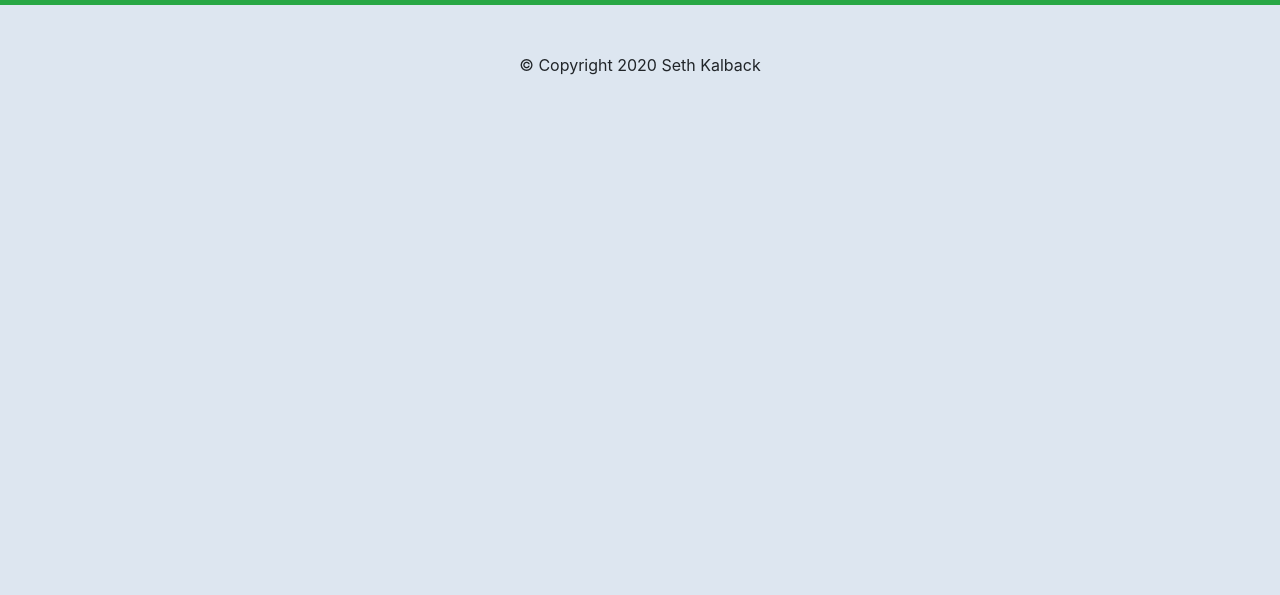
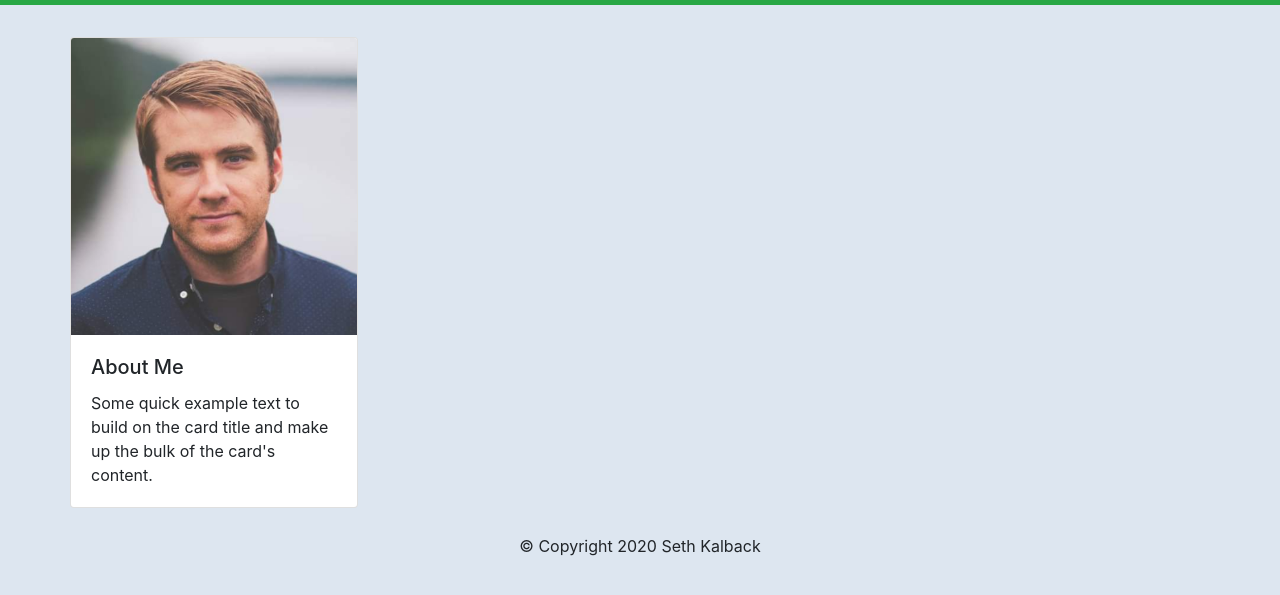
Before and after one commit to skalback/Personal-Portfolio, a plain HTML site: page index.html in a window 1280 px wide. Shown: the part 63-658 px from the top of the page. Drawn offline with nearby package versions, Linux system fonts and the light colour scheme.

Commit message:
Updates to About me, images, and CSS

```diff
--- a/assets/css/style.css
+++ b/assets/css/style.css
@@ -6,6 +6,7 @@ body{
 #myHeader a:hover{
     color:midnightblue;
 }
+
 h3{
     font-family: Georgia, 'Times New Roman', Times, serif;
     font-weight: 700;
@@ -16,9 +17,18 @@ h1 {
     font-weight: 700;
 }
 
-
-
 h2{
     font-family: Georgia, 'Times New Roman', Times, serif;
     font-weight: bold;
 }
+
+figure {
+    padding: 20px;
+}
+
+.card {
+    width:18rem;
+    margin: 0 auto;
+    float: none;
+    margin-bottom: 10px
+}
--- a/index.html
+++ b/index.html
@@ -37,6 +37,22 @@
       </div>
   </nav>
 </header>
+<!--About Me-->
+<section>
+  <div class="container">
+    <div class= "row">
+      <div class="column">
+        <div class="card" id="aboutMe" >
+          <img class="card-img-top" src="./assets/images/portrait.png" alt="Photo of Seth">
+          <div class="card-body">
+            <h5 class="card-title">About Me</h5>
+            <p class="card-text">Some quick example text to build on the card title and make up the bulk of the card's content.</p>
+          </div>
+      </div>
+    </div>
+
+  </div>
+</section>
         <!-- Copyright -->
         <footer class="footer-copyright text-center py-3">
           <p>&copy; Copyright 2020 Seth Kalback</p>
```
Also changed, not shown: portfolio.html (+3 -2 lines), assets/images/portrait.png (added).
